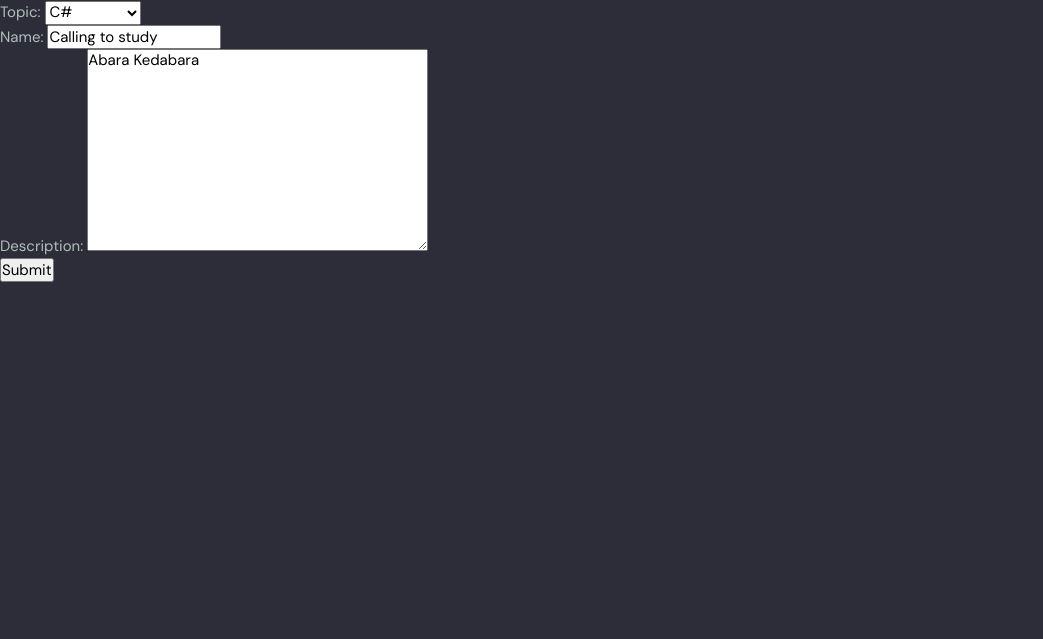
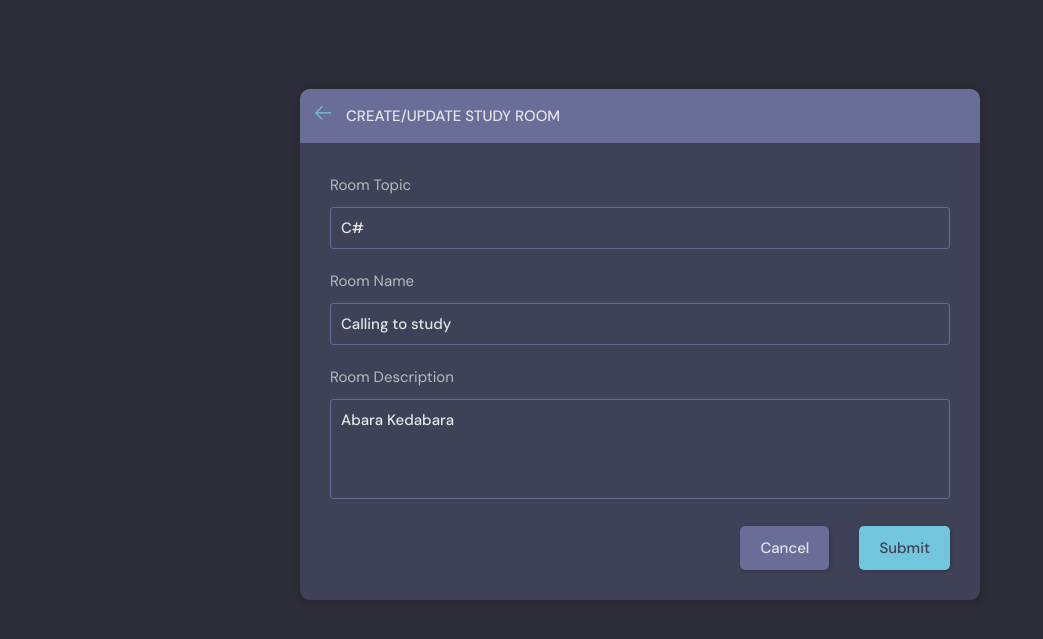
Before and after one commit to zhalgas-seidazym/studybud-django-mvt, a Django app: page /update-room/5/ in a window 1280 px wide. Shown: the part 76-715 px from the top of the page, without its empty margins (0-1043 px from the left). Run offline with Django 5.2, Linux system fonts and the light colour scheme; a user stored in the database is signed in; data comes from the database, SQL or seed files in the repository; both versions use the stored data as it was after the commit.

Commit message:
updated room form for creating and updating

```diff
--- a/baseapp/templates/baseapp/room_form.html
+++ b/baseapp/templates/baseapp/room_form.html
@@ -1,14 +1,68 @@
 {% extends 'main.html' %}
-
 
 {% block content %}
 
-<div>
-    <form method="POST" action="">
-        {% csrf_token %}
-        {{ form.as_p }}
-        <input type="submit" value="Submit"/>
-    </form>
-</div>
+  <main class="create-room layout">
+    <div class="container">
+      <div class="layout__box">
+        <div class="layout__boxHeader">
+          <div class="layout__boxTitle">
+            <a href="{% url 'home' %}">
+              <svg version="1.1" xmlns="http://www.w3.org/2000/svg" width="32" height="32" viewBox="0 0 32 32">
+                <title>arrow-left</title>
+                <path
+                  d="M13.723 2.286l-13.723 13.714 13.719 13.714 1.616-1.611-10.96-10.96h27.625v-2.286h-27.625l10.965-10.965-1.616-1.607z">
+                </path>
+              </svg>
+            </a>
+            <h3>Create/Update Study Room</h3>
+          </div>
+        </div>
+        <div class="layout__body">
+          <form class="form" action="" method="POST">
+              {% csrf_token %}
 
+              <div class="form__group">
+              <label for="room_topic">Room Topic</label>
+              <input required type="text" name="topic" value="{{ room.topic.name }}" list="topic-list"/>
+              <datalist id="topic-list">
+                <select id="room-topic">
+                    {% for topic in topics %}
+                    <option value="{{ topic.name }}">{{ topic.name }}</option>
+                    {% endfor %}
+                </select>
+              </datalist>
+            </div>
+
+            <div class="form__group">
+              <label for="room_name">Room Name</label>
+                {{ form.name }}
+            </div>
+
+              <div class="form__group">
+              <label for="room_description">Room Description</label>
+                {{ form.description }}
+            </div>
+
+{#            <div class="form__group">#}
+{#              <label for="room_topic">Topic</label>#}
+{#              <input required type="text" name="topic" id="room_topic" list="topic-list" />#}
+{#              <datalist id="topic-list">#}
+{#                <select id="room_topic">#}
+{#                  <option value="">Select your topic</option>#}
+{#                  <option value="Python">Python</option>#}
+{#                  <option value="Django">Django</option>#}
+{#                </select>#}
+{#              </datalist>#}
+{#            </div>#}
+
+            <div class="form__action">
+              <a class="btn btn--dark" href="{% url 'home' %}">Cancel</a>
+              <button class="btn btn--main" type="submit">Submit</button>
+            </div>
+          </form>
+        </div>
+      </div>
+    </div>
+  </main>
 {% endblock content %}
--- a/baseapp/views.py
+++ b/baseapp/views.py
@@ -101,33 +101,43 @@ def userProfile(request, pk):
 @login_required(login_url='login')
 def createRoom(request):
     form = RoomForm()
+    topics = Topic.objects.all()
 
     if request.method == 'POST':
-        form = RoomForm(request.POST)
-        if form.is_valid():
-            room = form.save(commit=False)
-            room.host = request.user
-            room.save()
-            return redirect('home')
+        topic_name = request.POST.get('topic')
+        topic, created = Topic.objects.get_or_create(name = topic_name)
 
-    context = {'form': form}
+        Room.objects.create(
+            host = request.user,
+            topic = topic,
+            name = request.POST.get('name'),
+            description = request.POST.get('description'),
+        )
+        return redirect('home')
+
+    context = {'form': form, 'topics': topics}
     return render(request, 'baseapp/room_form.html', context)
 
 @login_required(login_url='login')
 def updateRoom(request, pk):
     room = Room.objects.get(id = pk)
     form = RoomForm(instance = room)
+    topics = Topic.objects.all()
 
     if request.user != room.host:
         return HttpResponse("Access Denied")
 
     if request.method == 'POST':
-        form = RoomForm(request.POST, instance = room)
-        if form.is_valid():
-            form.save()
-            return redirect('home')
+        topic_name = request.POST.get('topic')
+        topic, created = Topic.objects.get_or_create(name = topic_name)
+        room.name = request.POST.get('name')
+        room.topic = topic
+        room.description = request.POST.get('description')
+        room.save()
 
-    context = {'form': form}
+        return redirect('home')
+
+    context = {'form': form, 'topics': topics, 'room': room}
     return render(request, 'baseapp/room_form.html', context)
 
 @login_required(login_url='login')
```
Also changed, not shown: baseapp/templates/baseapp/room_form_old.html (added, +14 -0 lines), db.sqlite3.
